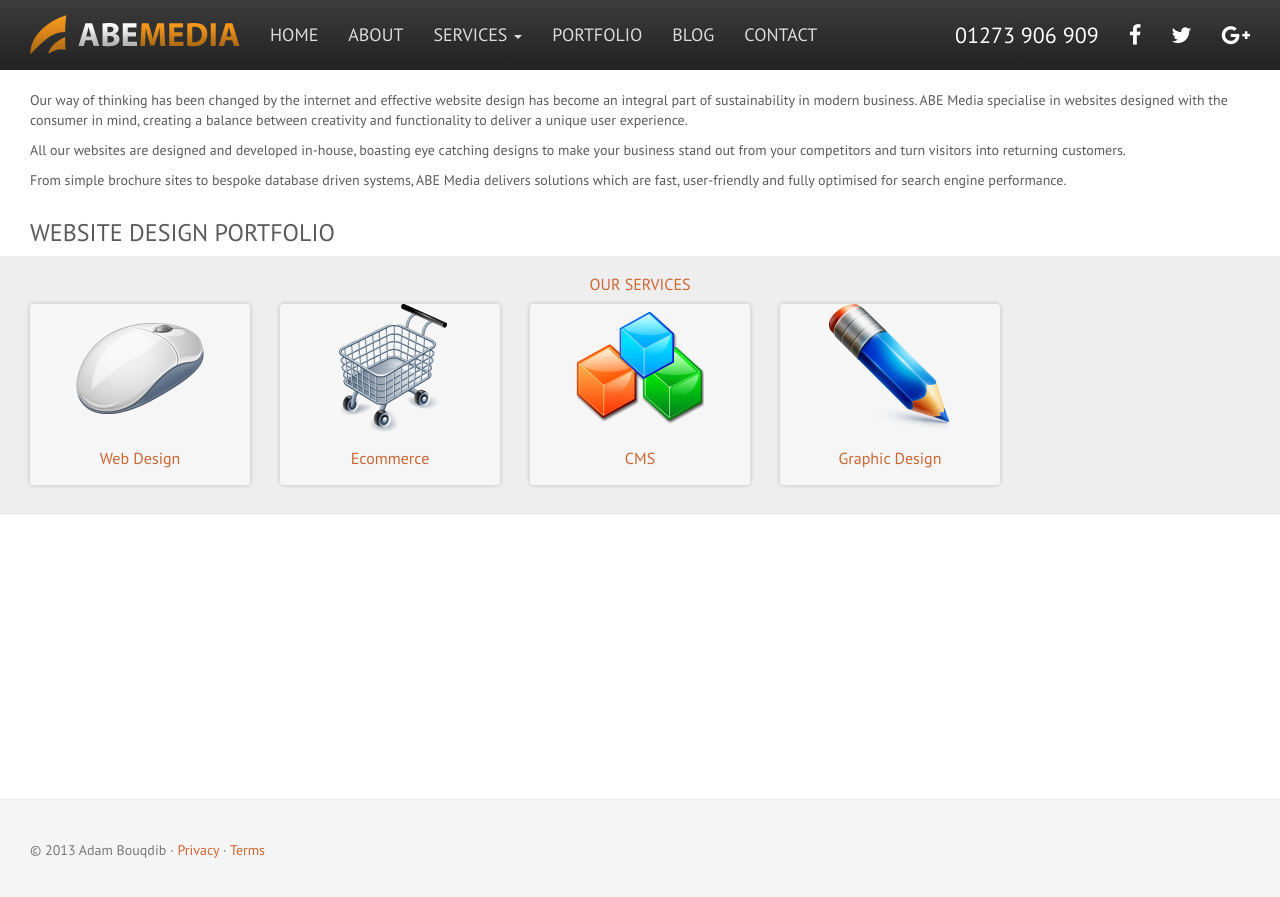
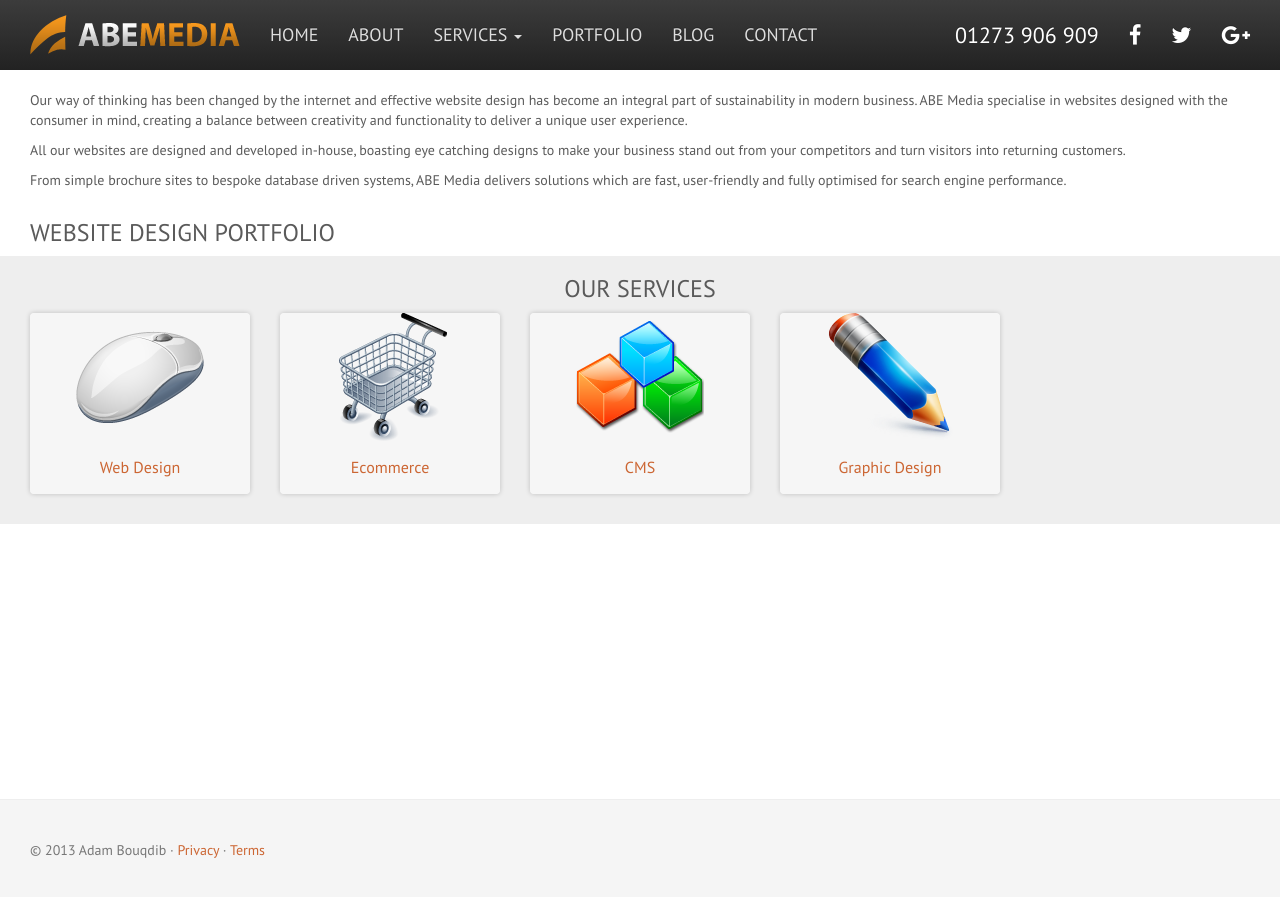
Before and after one commit to abemedia/abemedia.github.io, a Jekyll site: the page built from web-design-brighton.md, in a window 1280 px wide. Shown: the top 897 px of the page. Built offline with Jekyll 4.4.1, drawn with Linux system fonts in a browser that asks for light colours; nearby versions of some CDN libraries.

Commit message:
Update services.html

```diff
--- a/_includes/modules/services.html
+++ b/_includes/modules/services.html
@@ -1,6 +1,6 @@
     <div class="grey text-center">
       <div class="container">
-        <h3 class="title">{{ include.params.title }}</h3>
+        <h3>{{ include.params.title }}</h3>
         <ul class="box-list box-list-small">
           {% if page.features == nil or page.features contains "web-design" %}
           <li><a class="box" href="#"><img src="/images/services/mouse.png"><span class="title">Web Design</span></a></li>
```
